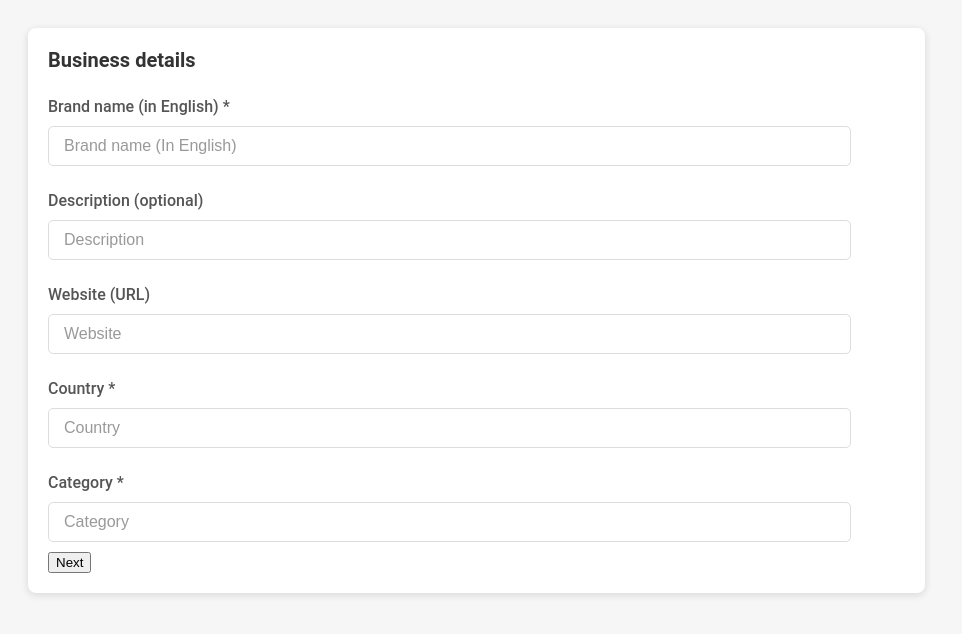
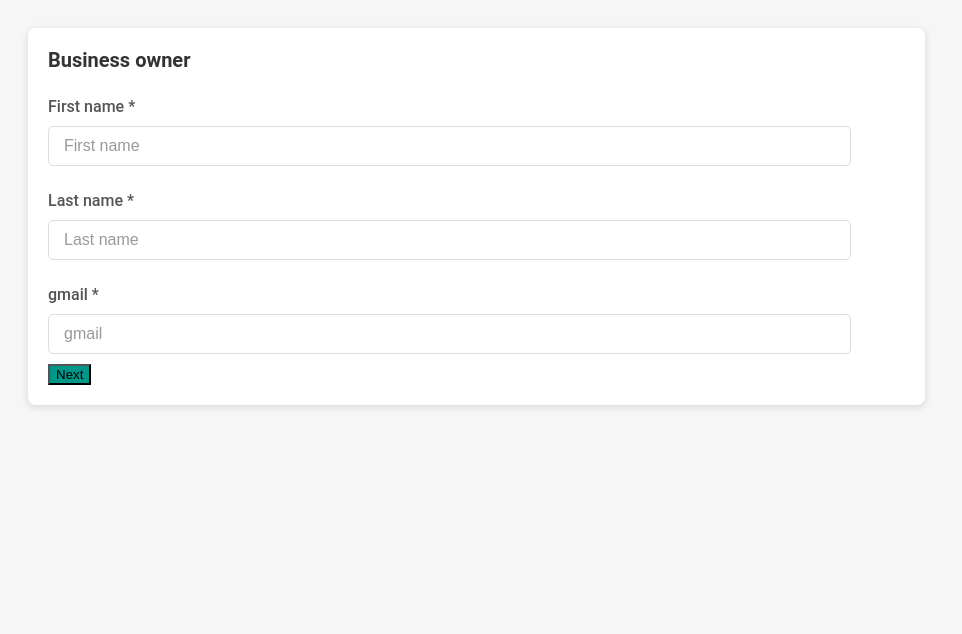
Before and after one commit to IrisbayevRuslan/user-name-hwork, a website built with webpack: page public/index.html in a window 1280 px wide. Shown: the whole page, without its empty margins (0-962 px from the left). Built offline with nearby package versions, Linux system fonts and the light colour scheme.

Commit message:
Bahtiyor's codes

```diff
--- a/public/index.html
+++ b/public/index.html
@@ -7,10 +7,88 @@
   </head>
   <body>
 
+<!-- BUSINESS Owner -->
+<div style="display: block;" class="application_forms__gCHho">
+	<div class="application_form__Mw6vg">
 
-<!-- BANK ACCOUNT SECTION -->
 
-    <div style="display: block;" class="application_forms__gCHho">
+		<div style="display: block;" class="BussinesOwner">
+			<form id="businessOwner">
+					<!-- Business owner section -->
+
+					<div
+							class="typography_wrapper application_label__cFxH4"
+							style="font-size: 20px; font-weight: 600;"
+					>
+							Business owner
+					</div>
+<!-- First name input field -->
+<div class="input_wrapper">
+	<label for="firstName" class="input_label">
+			<div class="typography_wrapper">First name *</div>
+	</label>
+
+	<div class="brand_container">
+			<input
+					data-cy="firstName-input"
+					class="input_container"
+					placeholder="First name"
+					maxlength="50"
+					id="firstName"
+					name="firstName"
+					value=""
+					required
+			/>
+	</div>
+	<div class="message-firstName message"></div>
+</div>
+
+<!-- Last name input field -->
+<div class="input_wrapper">
+	<label for="lastName" class="input_label">
+			<div class="typography_wrapper">Last name *</div>
+	</label>
+
+	<div class="brand_container">
+			<input
+					data-cy="lastName-input"
+					class="input_container"
+					placeholder="Last name"
+					maxlength="50"
+					id="lastName"
+					name="lastName"
+					value=""
+					required
+			/>
+	</div>
+	<div class="message-lastName message"></div>
+</div>
+					<!-- gmail input field -->
+					<div class="input_wrapper">
+						<label for="gmail" class="input_label">
+								<div class="typography_wrapper">gmail *</div>
+						</label>
+
+						<div class="brand_container">
+								<input
+										data-cy="gmail-input"
+										class="input_container"
+										placeholder="gmail "
+										maxlength="50"
+										id="gmail"
+										name="gmail"
+										value=""
+										required="ddd"
+								/>
+						</div>
+						<div class="message-gmail message"></div>
+				</div>
+				</form>
+				<button class="btn" id="ownerButton">Next</button>
+	</div>
+
+<!-- BUSINESS DETAILS -->
+    <div style="display: none;" class="BussinesDetails">
       <div class="application_form__Mw6vg">
         <form id="businessForm">
           <!-- Business details section -->
--- a/src/index.ts
+++ b/src/index.ts
@@ -1,3 +1,4 @@
+
 import "./main.css";
 
 const applicationForm: HTMLDivElement = document.querySelector(".application_forms__gCHho") as HTMLDivElement;
@@ -14,7 +15,64 @@ const btnNext: HTMLElement = document.querySelector('.btn') as HTMLButtonElement
 const regEX: RegExp = /^[A-Za-z0-9]+$/;
 const gmailSuffix: string = "@gmail.com";
 
+
+// --------------Business Owner------------
+
+const BussinesOwner: HTMLDivElement = document.querySelector(".BussinesOwner") as HTMLDivElement;
+const firstName: HTMLInputElement = document.getElementById("firstName") as HTMLInputElement;
+const lastName: HTMLInputElement = document.getElementById("lastName") as HTMLInputElement;
+const gmail: HTMLInputElement = document.getElementById("gmail") as HTMLInputElement;
+const messageFirstName: HTMLElement = document.querySelector('.message-name') as HTMLElement;
+const messagelastName: HTMLElement = document.querySelector('.message-lastName') as HTMLElement;
+const messageGmail: HTMLElement = document.querySelector('.message-gmail') as HTMLElement;
+const ownerBtn: HTMLElement = document.querySelector('#ownerButton') as HTMLButtonElement;
+
 import * as Yup from 'yup';
+
+const ownerschema = Yup.object().shape({
+  firstName: Yup.string().required('First name is required'),
+  Gmail: Yup.string()
+    .required('Website URL is required')
+    .matches(/@gmail\.com$/, 'Website URL must end with "@gmail.com"'),
+    lastName: Yup.string().required('lastName is required'),
+});
+
+
+ownerBtn.addEventListener('click', async (e) => {
+  e.preventDefault();
+
+  const OwnerData = {
+    firstName: firstName.value,
+    Gmail: website.value,
+    lastName: country.value,
+    Category: category.value,
+  };
+
+  try {
+    await ownerschema.validate(OwnerData, { abortEarly: false });
+    console.log(OwnerData);
+    messageFirstName.textContent = '';
+    messagelastName.textContent = '';
+    messageGmail.textContent = '';
+  } catch (error) {
+    // @ts-ignore
+    error.inner.forEach((err) => {
+      if (err.path === 'First-name') {
+        messageFirstName.textContent =` 🔴 ${err.message}`;
+      } else if (err.path === 'lastName') {
+        messagelastName.textContent = `🔴 ${err.message}`;
+      } else if (err.path === 'Gamil') {
+        messageGmail.textContent = `🔴 ${err.message}`;
+      }
+    });
+  }
+  BussinesOwner.style.display = "none";
+  applicationForm.style.display = "block"
+
+});
+
+
+// Bank details form
 
 const schema = Yup.object().shape({
   Brand: Yup.string().required('Brand name is required'),
@@ -47,8 +105,7 @@ btnNext.addEventListener('click', async (e) => {
     // @ts-ignore
     error.inner.forEach((err) => {
       if (err.path === 'Brand') {
-
-        messageName.textContent = `🔴${err.message}`;
+        messageName.textContent = `🔴 ${err.message}`;
       } else if (err.path === 'Gmail') {
         messageWeb.textContent = `🔴 ${err.message}`;
       } else if (err.path === 'Country') {
@@ -62,6 +119,8 @@ btnNext.addEventListener('click', async (e) => {
   businessForm.style.display = "block"
 
 });
+
+
 
 
 // Bank Acoount form
@@ -89,7 +148,8 @@ const bankAccountSchema = Yup.object().shape({
 
 submitBankButton.addEventListener('click', async (e) => {
   e.preventDefault();
-  const bankFormData = {
+
+const bankFormData = {
     beneficiaryName: beneficiaryName.value,
     IBAN: iban.value,
     bankName: bankName.value,
@@ -109,15 +169,15 @@ submitBankButton.addEventListener('click', async (e) => {
     // @ts-ignore
     error.inner.forEach((err) => {
       if (err.path === 'beneficiaryName') {
-        messageBeneficiaryName.textContent = `🔴 ${err.message}`;
+        messageBeneficiaryName.textContent =` 🔴 ${err.message}`;
       } else if (err.path === 'iban') {
-        messageIban.textContent = `🔴 ${err.message}`;
+        messageIban.textContent =` 🔴 ${err.message}`;
       } else if (err.path === 'bankName') {
-        messagebankName.textContent = `🔴 ${err.message}`;
+        messagebankName.textContent =` 🔴 ${err.message}`;
       } else if (err.path === 'swift') {
         messageswift.textContent = `🔴 ${err.message}`;
       } else if (err.path === 'bankCurrency') {
-        messagebankCurrency.textContent = `🔴 ${err.message}`;
+        messagebankCurrency.textContent =` 🔴 ${err.message}`;
       }
     });
   }
--- a/src/main.css
+++ b/src/main.css
@@ -61,3 +61,7 @@ input::placeholder {
     transition: all .225s linear;
     color: red;
   }
+
+  .btn{
+    background-color: #009688;
+  }
```
